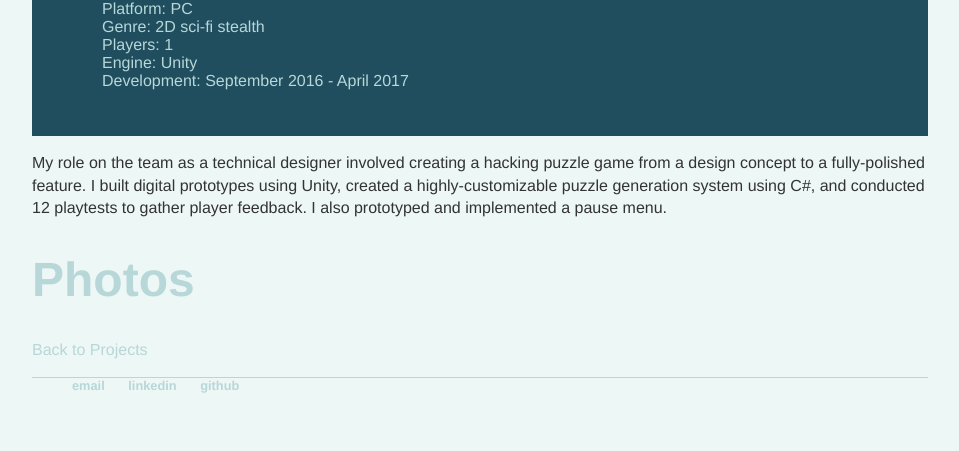
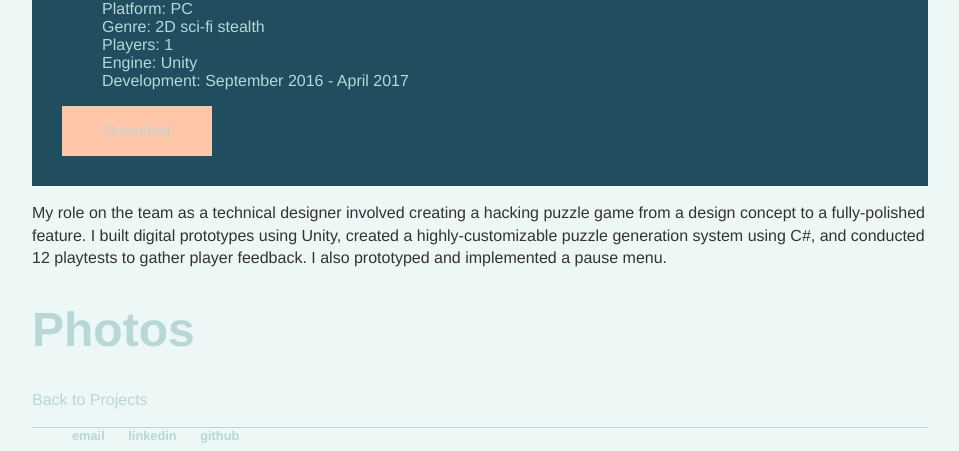
Before and after one commit to digigrant/digigrant.github.io, a Jekyll site: the page built from projects/being-evelyn.html, in a window 1280 px wide. Shown: the part 765-1216 px from the top of the page, without its empty margins (160-1119 px from the left). Built offline with Jekyll 4.4.1, drawn with Linux system fonts in a browser that asks for light colours; before the commit the page ends 1166 px from its top, so only the background shows below that.

Commit message:
Added project description and download button

```diff
--- a/_layouts/projects.html
+++ b/_layouts/projects.html
@@ -5,6 +5,7 @@
   <h1>{{ page.title }}</h1>
   <div class="project-container">
     <iframe class="video" src={{ "https://www.youtube.com/embed/" | append: page.video-id }} frameborder="0"></iframe>
+    <p>{{ page.description }}</p>
     <ul class="specs">
       <li>Platform: {{ page.platform }}</li>
       <li>Genre: {{ page.genre }}</li>
@@ -12,6 +13,7 @@
       <li>Engine: {{ page.engine }}</li>
       <li>Development: {{ page.start }} - {{ page.end }}</li>
     </ul>
+    <a href="{{ page.download }}"><div class="buttonDownload">Download</div></a>
   </div>
 </div>
 
```
